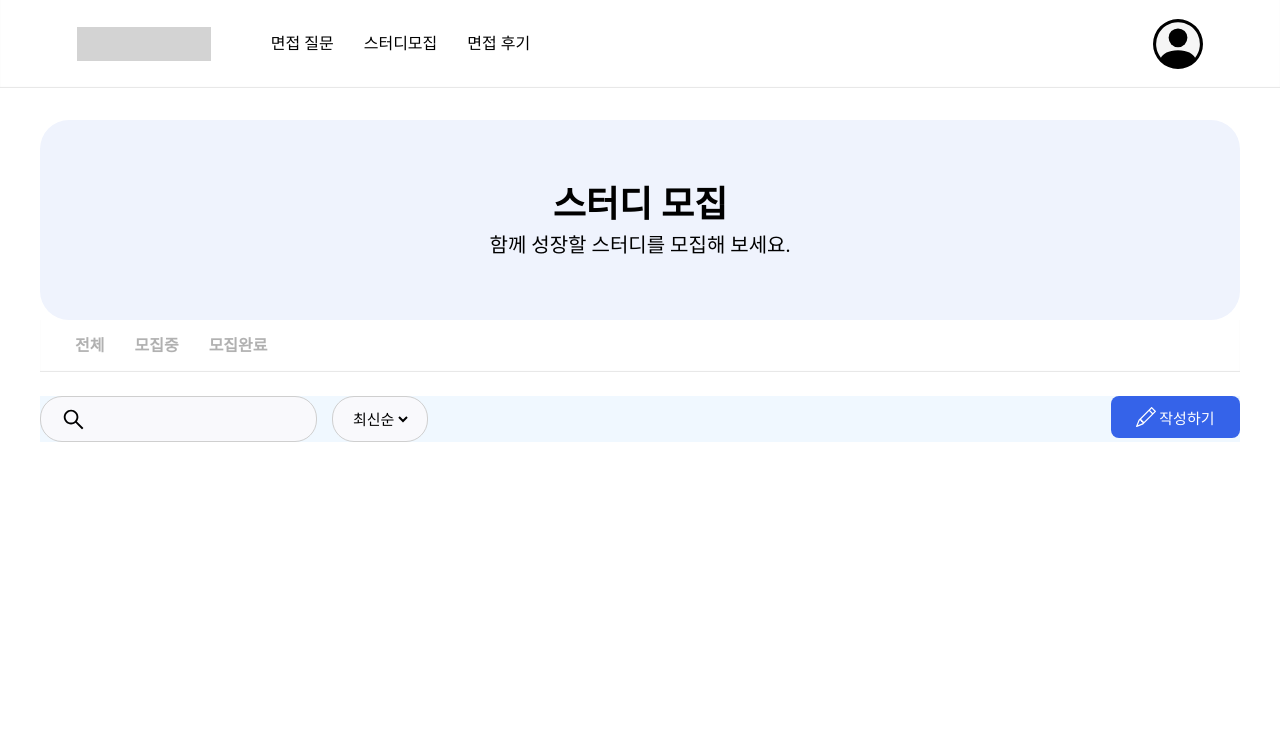
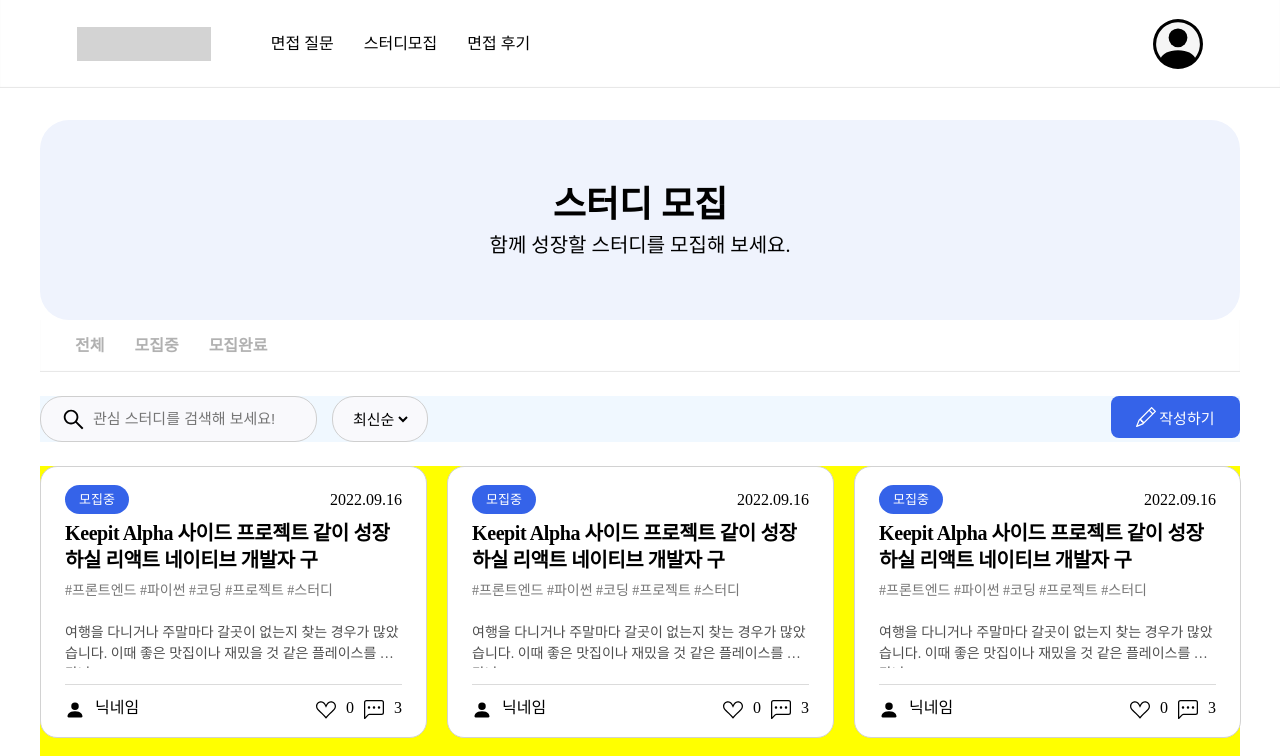
Before and after one commit to codestates-seb/seb39_main_010, a React (Create React App) app in the folder client/: page /study in a window 1280 px wide. Shown: the top 756 px of the page. Built offline with nearby package versions, Linux system fonts and the light colour scheme.

Commit message:
Style: CardContent 추가

```diff
--- a/client/src/pages/Study/Study.tsx
+++ b/client/src/pages/Study/Study.tsx
@@ -5,6 +5,7 @@
 import React from 'react';
 import styled from 'styled-components';
 import { BsPencil } from 'react-icons/bs';
+import CardContent from 'components/pages/Study/CardContent';
 
 export const StudyContainer = styled.div`
 	display: flex;
@@ -56,7 +57,7 @@
 			<Category />
 			<SearchBar>
 				<div>
-					<SearchBox />
+					<SearchBox text={`관심 스터디를 검색해 보세요!`} />
 					<Sorting />
 				</div>
 
@@ -65,6 +66,7 @@
 					작성하기
 				</WriteButton>
 			</SearchBar>
+			<CardContent />
 		</StudyContainer>
 	);
 };
```
